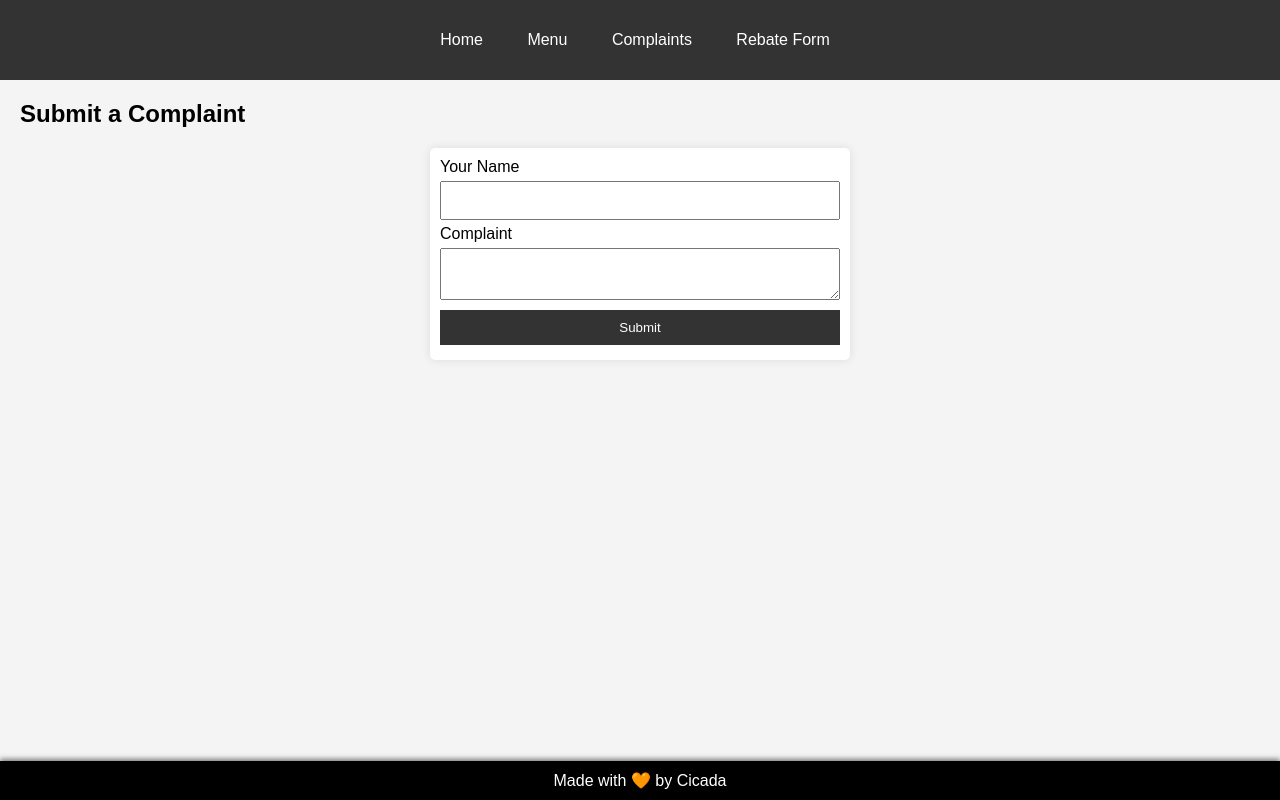
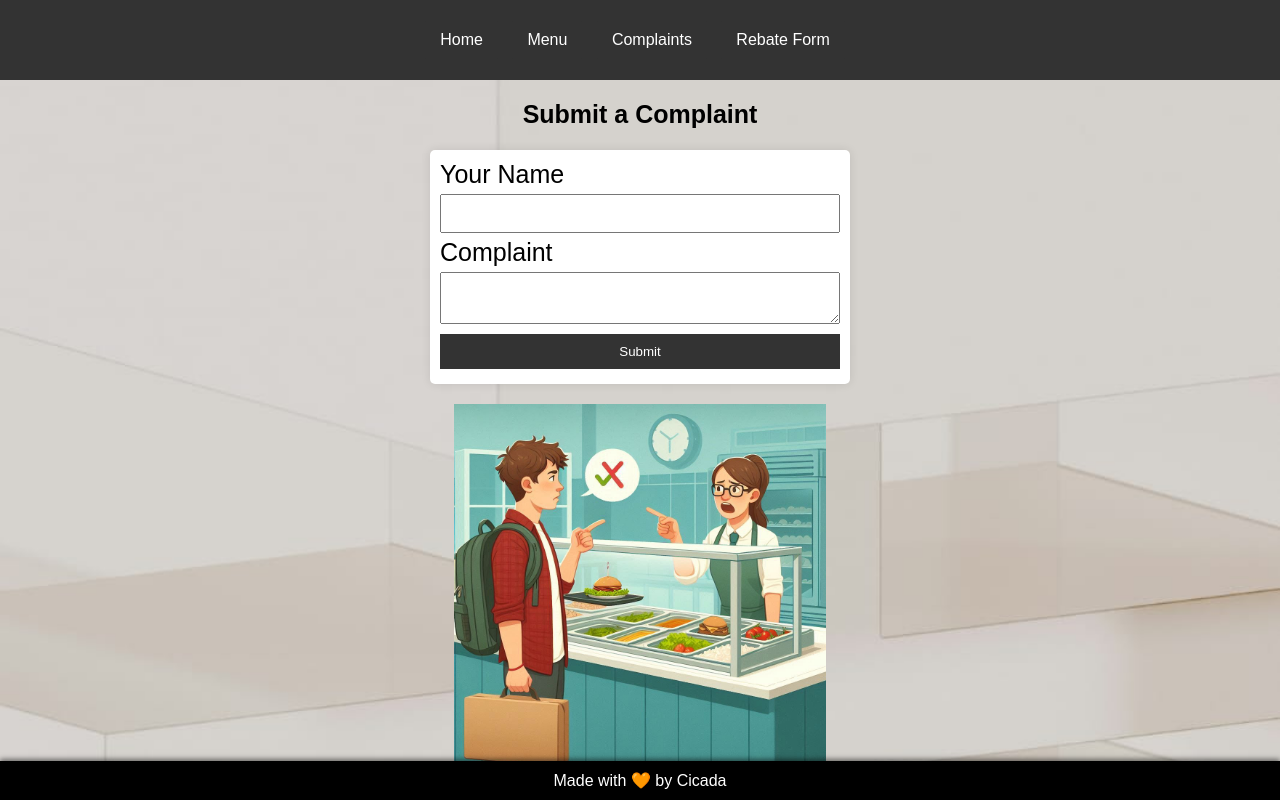
Before and after one commit to bkrajak523/mess-buddy, a Flask app: page /complaints in a window 1280 px wide. Run offline with Flask 3, Linux system fonts and the light colour scheme.

Commit message:
finished css

```diff
--- a/app.py
+++ b/app.py
@@ -26,6 +26,7 @@ def menu():
 # Complaint Page
 @app.route('/complaints', methods=['GET', 'POST'])
 def complaints():
+
     if request.method == 'POST':
         student_name = request.form['student_name']
         complaint_text = request.form['complaint_text']
--- a/static/style.css
+++ b/static/style.css
@@ -1,3 +1,9 @@
+
+@import url('https://fonts.googleapis.com/css2?family=Space+Mono:ital,wght@0,400;0,700;1,400;1,700&display=swap');
+
+
+
+
 body {
     font-family: Arial, sans-serif;
     margin: 0;
@@ -98,3 +104,42 @@ footer {
 .main_content{
     margin-top: 80px;
 }
+.mess_menu {
+    height: 90%;
+    width: 80%;
+    display: block;
+    margin : 0 auto;
+
+
+
+}
+.comp{
+    background-image: url('images/bg_comp.jpeg');
+    background-repeat: no-repeat;
+    background-size:cover;
+}
+.index{
+    background-size:cover;
+    background-image: url("images/bg_home.jpeg");
+    background-repeat: no-repeat;
+}
+.ind_head{
+    font-family: "Space Mono",monospace;
+}
+.comp_image{
+    height: auto;
+    width: 30%;
+    display: block;
+    margin: 0 auto;
+}
+.rebate{
+    background-size: cover;
+    background-image: url("images/bg_rebate.jpg");
+    background-repeat: no-repeat;
+}
+.rebate_image{
+    height: auto;
+    width: 30%;
+    display: block;
+    margin: 0 auto;
+}
--- a/templates/complaints.html
+++ b/templates/complaints.html
@@ -3,16 +3,20 @@
 
 {% extends 'base.html' %}
 {% block content %}
+<body class = "comp">
 <div class="main_content">
-    <h2>Submit a Complaint</h2>
+    <h2 class = "cen">Submit a Complaint</h2>
     <form method="POST">
-        <label for="student_name">Your Name</label>
+        <label for="student_name" class = "cen">Your Name</label>
         <input type="text" id="student_name" name="student_name" required>
 
-        <label for="complaint_text">Complaint</label>
+        <label for="complaint_text" class = "cen">Complaint</label>
         <textarea id="complaint_text" name="complaint_text" required></textarea>
 
         <button type="submit">Submit</button>
     </form>
 </div>
+<img src="{{ url_for('static', filename='images/comp.jpeg') }}"  class = "comp_image"alt="comp Image">
+
+</body>
 {% endblock %}
--- a/templates/index.html
+++ b/templates/index.html
@@ -2,9 +2,11 @@
 {% extends 'base.html' %}
 
 {% block content %}
+<body class = "index">
     <div class = "main_content">
-    <h1 class = "cen">Welcome to Mess Buddy!</h1>
+    <h1 class = "cen" class = "ind_head">Welcome to Mess Buddy!</h1>
     <p class = "cen">Mess Buddy helps you stay connected with the mess and hostel authorities.</p>
     <img src="{{ url_for('static', filename='images/mess.jpeg') }}"  class = "mess_image"alt="Mess Image">
     </div>
+</body>
 {% endblock %}
--- a/templates/menu.html
+++ b/templates/menu.html
@@ -4,6 +4,6 @@
 <div class="main_content">
 <h1 class = "cen">Menu</h1>
 <p class = "cen upd">Here is the menu for the week:</p>
-<img src="{{ url_for('static', filename='images/menu.png') }}" alt="Menu Image">
+<img src="{{ url_for('static', filename='images/menu.png') }}" class = "mess_menu" alt="Menu Image">
 </div>
 {% endblock %}
--- a/templates/rebate.html
+++ b/templates/rebate.html
@@ -1,7 +1,8 @@
 {% extends 'base.html' %}
 {% block content %}
+<body class = "rebate">
      <div class = "main_content">
-    <h2>Mess Rebate Form</h2>
+    <h2 class = "cen">Mess Rebate Form</h2>
     <form method="POST">
         <label for="student_id">Student ID</label>
         <input type="number" id="student_id" name="student_id" required>
@@ -11,5 +12,8 @@
 
         <button type="submit">Submit</button>
     </form>
+
     </div>
+    <img src="{{ url_for('static', filename='images/rebate.jpeg') }}"  class = "rebate_image"alt="rebate Image">
+</body>
 {% endblock %}
```
Also changed, not shown: static/images/bg_comp.jpeg (added), static/images/bg_home.jpeg (added), static/images/bg_rebate.jpg (added), static/images/comp.jpeg (added), static/images/rebate.jpeg (added).
